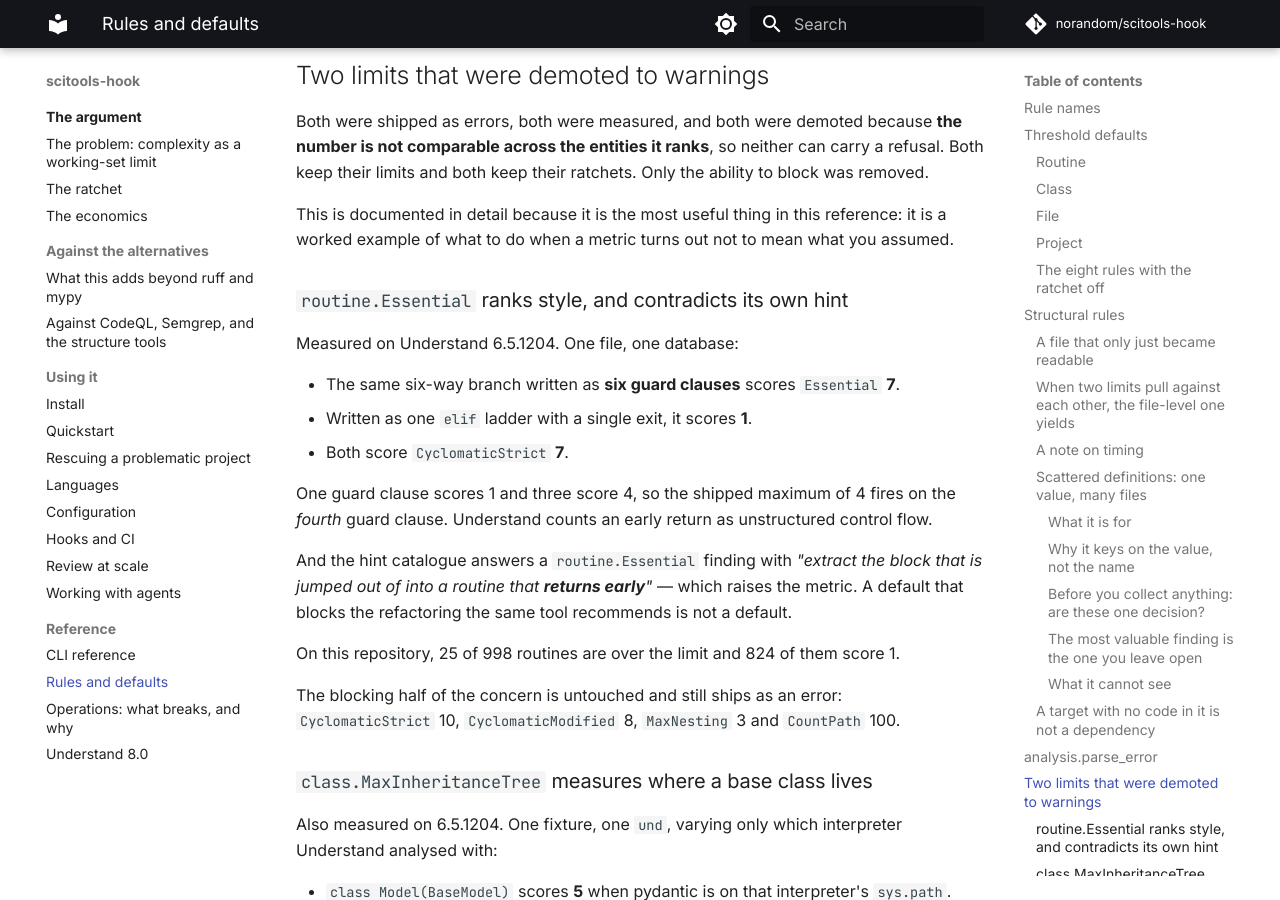
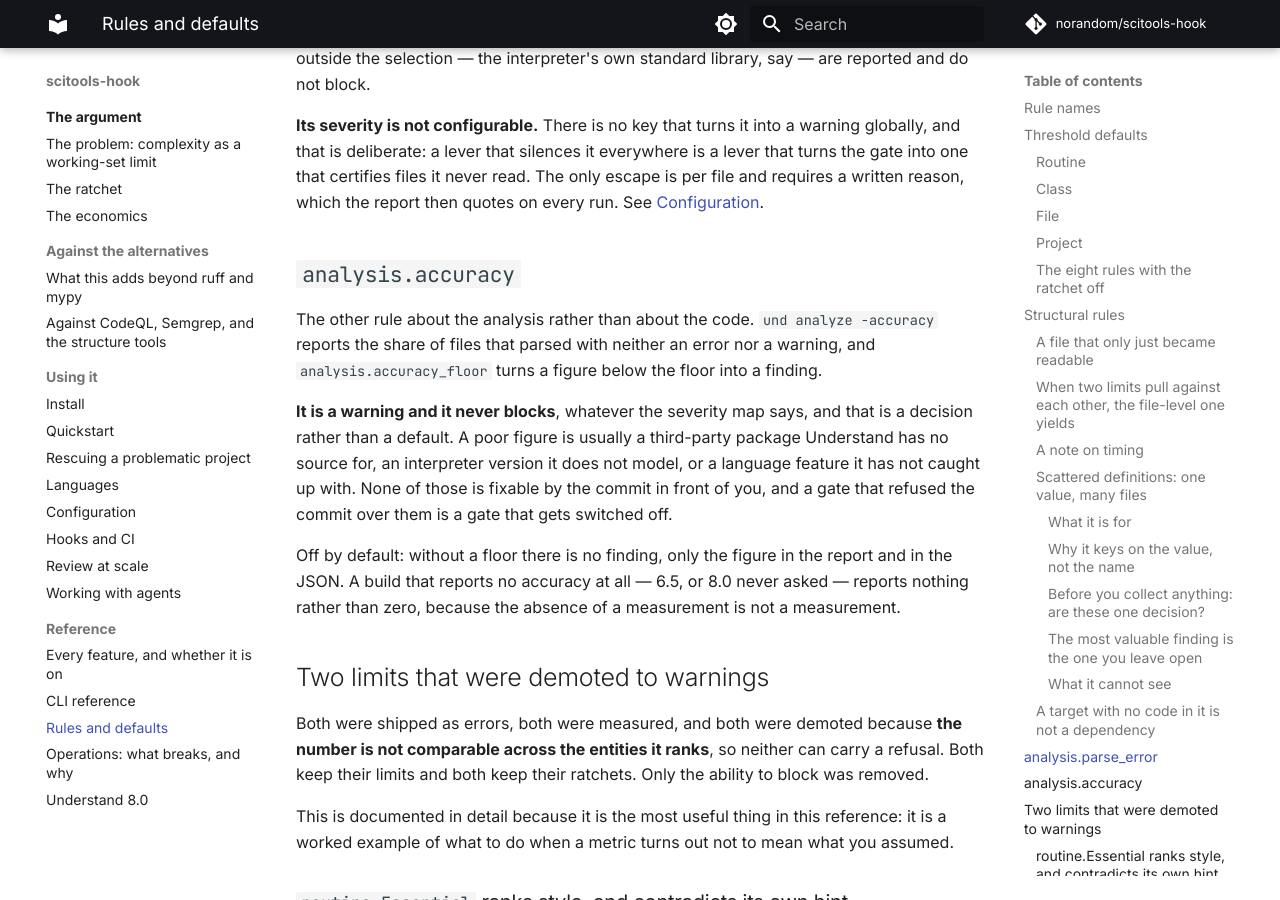
Before and after one commit to norandom/scitools-hook, an MkDocs documentation site: the page built from docs/reference/rules.md, in a window 1280 px wide and 900 px high, scrolled down 8448 px. Built offline with MkDocs 1.6.1 and Material for MkDocs 9.7.7, drawn with Linux system fonts in a browser that asks for light colours; comment, search, counter and statistics services are not loaded; some of the changed text lies outside the part shown.

Commit message:
docs: a feature list, and the four rules the reference was missing
The site had no page that answered "what does this thing do". `reference/features.md`
is that page: every capability grouped by what a reader wants to know -- what it
measures, what it compares, what it produces, how it runs, what it costs -- with
whether each ships on or off and a link to the page that argues it.

Two conventions carry the list. Off means off, and every "off" has a measurement
behind it rather than caution for its own sake. A feature the installed Understand
cannot do is refused before a run starts rather than read, ignored and quietly measured
as something else.

It closes with what the tool does not do, because each of those is a thing people
reasonably expect: it judges no correctness, types, security or style, it fixes
nothing, it does not report the debt you already have, and it is not on PyPI.

The rules reference was missing four rows. `structure.call_cycle` and
`structure.reachable_complexity` were never listed; `structure.unused_routine` and
`analysis.accuracy` arrived in a9 and were documented only in the configuration guide.
`analysis.accuracy` gains a section of its own saying why it never blocks.

The index's own list gains the warm-run figure and a link to the new page.

Co-Authored-By: Claude Opus 5 (1M context) <noreply@anthropic.com>
Claude-Session: https://claude.ai/code/session_01DXqi7Tm39mzDuYuzUhdHuw

```diff
--- a/docs/reference/rules.md
+++ b/docs/reference/rules.md
@@ -106,6 +106,9 @@ superclass raises it. No hint in the catalogue asks for another inheritance laye
 | `structure.fan_in` | warning | A file or class depended on by more than the limit |
 | `structure.fan_out` | warning | A file or class depending on more than the limit, **and** any affected entity whose fan-out grew |
 | `structure.duplicate_definition` | warning | A module-level name bound to the **same value** in more files than `duplicate_definitions` (off by default) |
+| `structure.call_cycle` | off by default | A cycle in the call graph among the routines the change reaches; set `call_cycles` to turn it on |
+| `structure.reachable_complexity` | warning, off by default | A routine whose transitively reached `CyclomaticStrict` exceeds `reachable_complexity` |
+| `structure.unused_routine` | warning, off by default | An affected routine nothing in the project calls or uses; set `unused_routines` to turn it on |
 | `codecheck.<id>` | warning | A finding from an Understand CodeCheck configuration, if one is named |
 
 Fan defaults: `file_fan_in` 50, `file_fan_out` 20, `class_fan_in` 30, `class_fan_out` 12.
@@ -295,6 +298,22 @@ into one that certifies files it never read. The only escape is per file and req
 written reason, which the report then quotes on every run. See
 [Configuration](../guide/configuration.md#acknowledging-a-file-that-does-not-parse).
 
+## `analysis.accuracy`
+
+The other rule about the analysis rather than about the code. `und analyze -accuracy` reports
+the share of files that parsed with neither an error nor a warning, and
+`analysis.accuracy_floor` turns a figure below the floor into a finding.
+
+**It is a warning and it never blocks**, whatever the severity map says, and that is a
+decision rather than a default. A poor figure is usually a third-party package Understand has
+no source for, an interpreter version it does not model, or a language feature it has not
+caught up with. None of those is fixable by the commit in front of you, and a gate that
+refused the commit over them is a gate that gets switched off.
+
+Off by default: without a floor there is no finding, only the figure in the report and in the
+JSON. A build that reports no accuracy at all — 6.5, or 8.0 never asked — reports nothing
+rather than zero, because the absence of a measurement is not a measurement.
+
 ## Two limits that were demoted to warnings
 
 Both were shipped as errors, both were measured, and both were demoted because **the number
--- a/mkdocs.yml
+++ b/mkdocs.yml
@@ -91,6 +91,7 @@ nav:
       - guide/review.md
       - guide/agents.md
   - Reference:
+      - reference/features.md
       - reference/cli.md
       - reference/rules.md
       - reference/operations.md
```
Also changed, not shown: docs/index.md (+5 -0 lines), docs/reference/features.md (added, +93 -0 lines).
